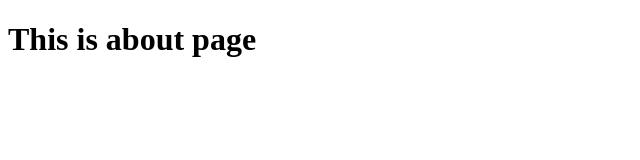
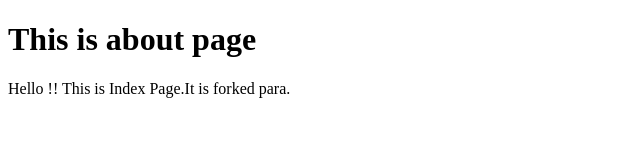
Before and after one commit to gajulalaharika/LAB-2, a plain HTML site: page About.html in a window 1280 px wide. Shown: the whole page, without its empty margins (0-640 px from the left). Drawn offline with Linux system fonts and the light colour scheme.

Commit message:
Update About.html

```diff
--- a/About.html
+++ b/About.html
@@ -8,5 +8,6 @@
     </head>
     <body>
         <h1>This is about page</h1>
+        <p>Hello !! This is Index Page.It is forked para.</p>
     </body>
     </html>
```
